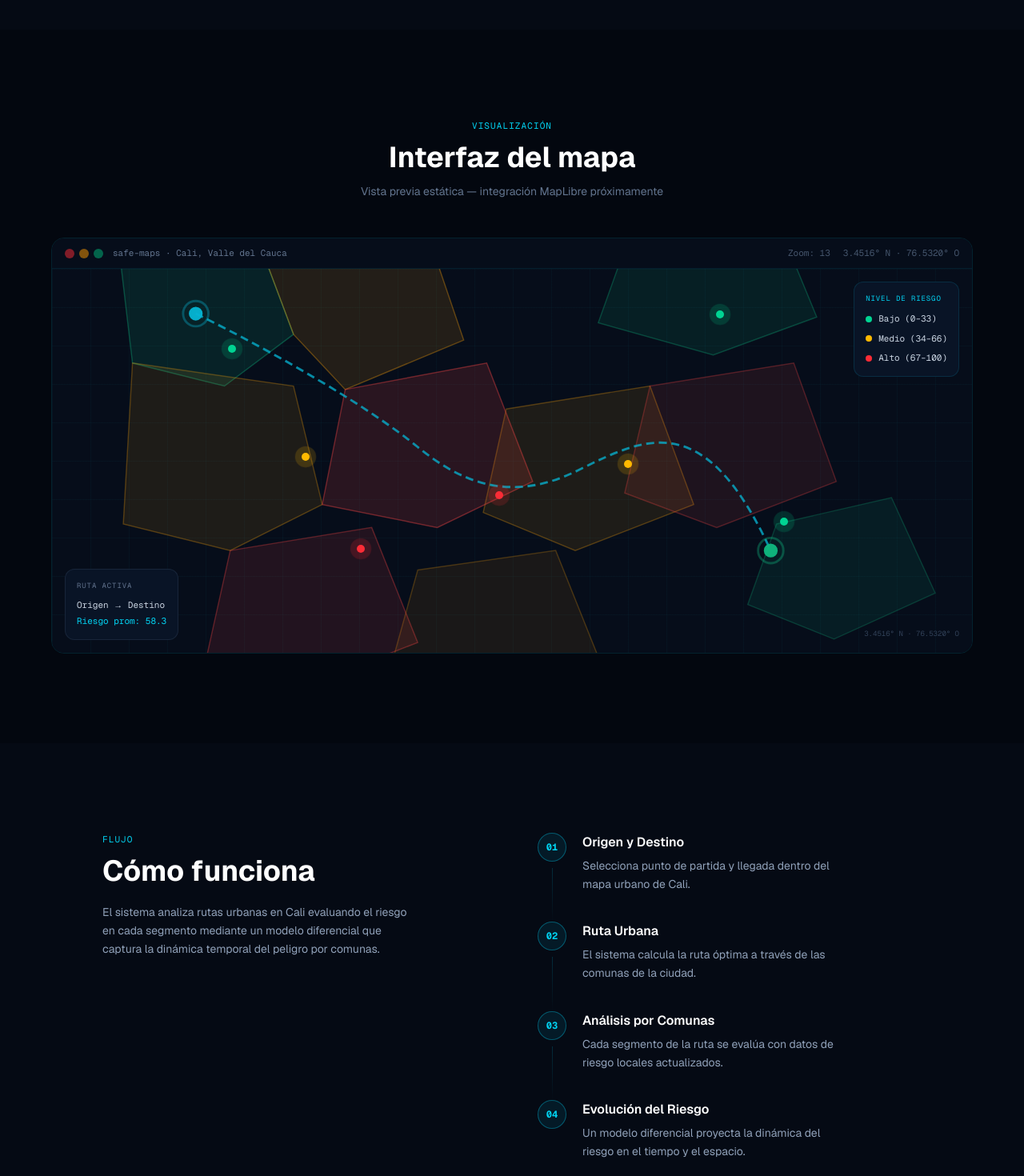
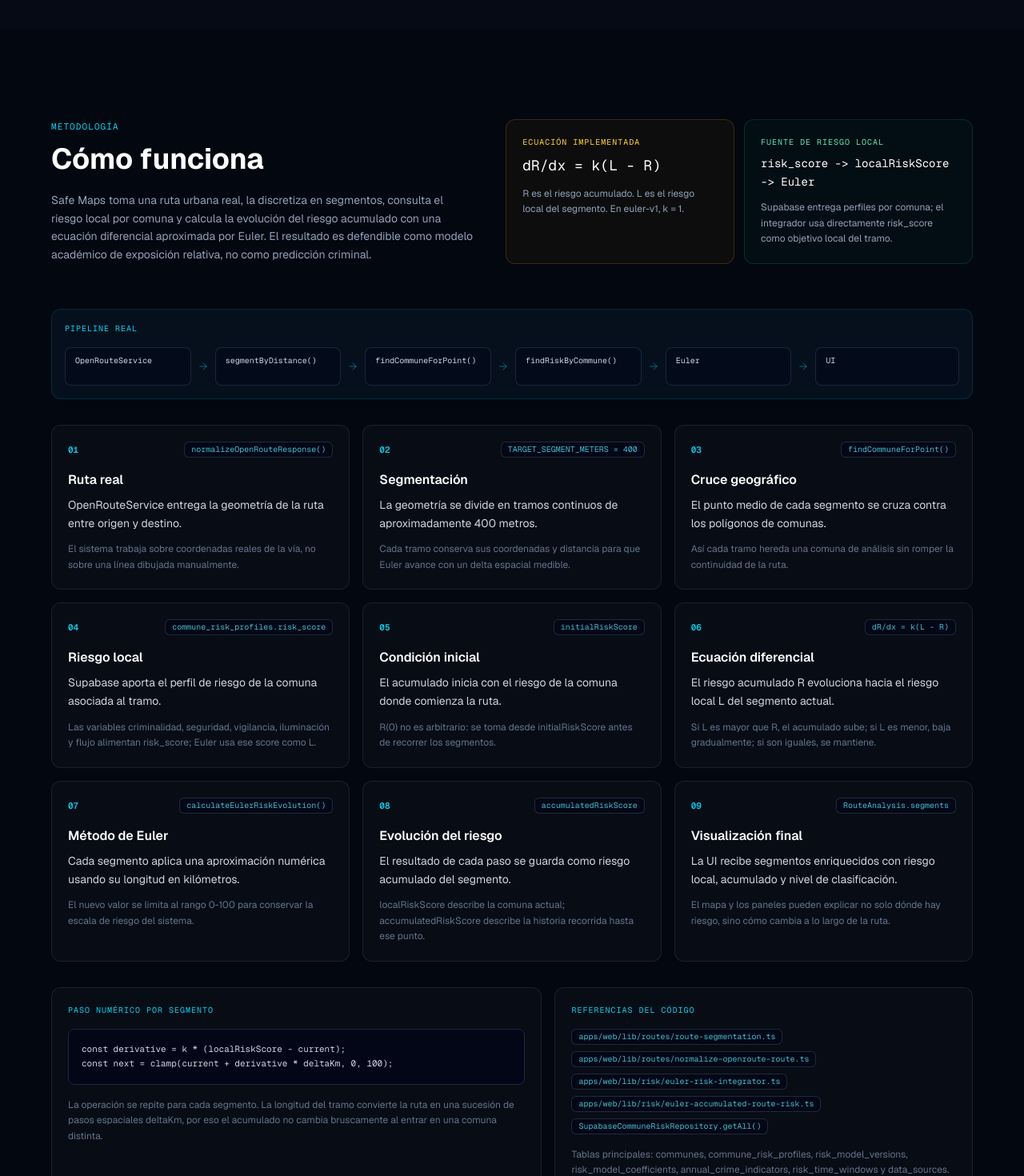
Before and after one commit to Diego-8520/safe-maps, a Next.js app in the folder apps/web/: page / in a window 1280 px wide. Shown: the part 1330-2800 px from the top of the page at 80% size. Built offline with nearby package versions, Linux system fonts and the light colour scheme.

Commit message:
fix(web): Landing page mejorada para sustentacion

```diff
--- a/apps/web/app/page.tsx
+++ b/apps/web/app/page.tsx
@@ -83,7 +83,6 @@ function Navbar() {
       <div className="hidden md:flex items-center gap-8">
         {[
           { label: "Características", href: "#features" },
-          { label: "Mapa", href: "#map" },
           { label: "Metodología", href: "#flow" },
         ].map(({ label, href }) => (
           <a
@@ -277,242 +276,9 @@ function Features() {
           <FeatureCard
             icon={IconFunction}
             title="Modelo Diferencial"
-            description="Sistema de ecuaciones diferenciales que modela la evolución espaciotemporal del riesgo."
+            description="Ecuación diferencial resuelta con Euler para modelar la evolución del riesgo acumulado por distancia."
             accent="amber"
           />
-        </div>
-      </div>
-    </section>
-  );
-}
-
-// --- Map Preview ---
-
-type RiskLevel = "low" | "medium" | "high";
-
-type RiskDotProps = { x: number; y: number; level: RiskLevel };
-
-const DOT_COLORS: Record<RiskLevel, string> = {
-  low: "bg-emerald-400",
-  medium: "bg-amber-400",
-  high: "bg-red-500",
-};
-const RING_COLORS: Record<RiskLevel, string> = {
-  low: "bg-emerald-400/25",
-  medium: "bg-amber-400/25",
-  high: "bg-red-500/25",
-};
-
-function RiskDot({ x, y, level }: RiskDotProps) {
-  return (
-    <div
-      className="absolute -translate-x-1/2 -translate-y-1/2"
-      style={{ left: `${x}%`, top: `${y}%` }}
-    >
-      <div
-        className={`absolute w-5 h-5 -translate-x-1/2 -translate-y-1/2 rounded-full ${RING_COLORS[level]} animate-ping`}
-      />
-      <div
-        className={`relative w-2.5 h-2.5 rounded-full ${DOT_COLORS[level]} -translate-x-1/2 -translate-y-1/2`}
-      />
-    </div>
-  );
-}
-
-function MapPreview() {
-  return (
-    <section id="map" className="py-28 px-6 bg-[#03070f]">
-      <div className="max-w-6xl mx-auto">
-        <div className="text-center mb-12">
-          <p className="text-[11px] font-mono text-cyan-400 uppercase tracking-widest mb-3">
-            Visualización
-          </p>
-          <h2 className="text-3xl md:text-4xl font-bold text-white">
-            Interfaz del mapa
-          </h2>
-          <p className="mt-3 text-sm text-slate-500">
-            Vista previa estática — integración MapLibre próximamente
-          </p>
-        </div>
-
-        <div className="rounded-2xl overflow-hidden border border-cyan-500/15">
-          {/* Toolbar */}
-          <div className="flex items-center justify-between px-4 py-2.5 bg-[#060d1a] border-b border-cyan-500/10">
-            <div className="flex items-center gap-3">
-              <div className="flex gap-1.5">
-                <div className="w-3 h-3 rounded-full bg-red-500/50" />
-                <div className="w-3 h-3 rounded-full bg-amber-500/50" />
-                <div className="w-3 h-3 rounded-full bg-emerald-500/50" />
-              </div>
-              <span className="text-[11px] font-mono text-slate-500">
-                safe-maps · Cali, Valle del Cauca
-              </span>
-            </div>
-            <div className="hidden sm:flex items-center gap-4 text-[11px] font-mono text-slate-600">
-              <span>Zoom: 13</span>
-              <span>3.4516° N · 76.5320° O</span>
-            </div>
-          </div>
-
-          {/* Map body */}
-          <div className="relative h-[480px] bg-[#060d1a] overflow-hidden">
-            {/* Grid */}
-            <div className="absolute inset-0 bg-[linear-gradient(rgba(6,182,212,0.035)_1px,transparent_1px),linear-gradient(90deg,rgba(6,182,212,0.035)_1px,transparent_1px)] bg-[size:48px_48px]" />
-
-            {/* SVG zones */}
-            <svg
-              viewBox="0 0 800 480"
-              className="absolute inset-0 w-full h-full"
-              preserveAspectRatio="xMidYMid slice"
-            >
-              {/* Low risk — emerald */}
-              <polygon
-                points="60,70 180,50 210,130 150,175 70,155"
-                fill="rgba(16,185,129,0.12)"
-                stroke="rgba(16,185,129,0.35)"
-                strokeWidth="1"
-              />
-              <polygon
-                points="500,50 630,30 665,115 575,148 475,120"
-                fill="rgba(16,185,129,0.10)"
-                stroke="rgba(16,185,129,0.30)"
-                strokeWidth="1"
-              />
-              <polygon
-                points="630,295 730,272 768,355 680,395 605,365"
-                fill="rgba(16,185,129,0.09)"
-                stroke="rgba(16,185,129,0.25)"
-                strokeWidth="1"
-              />
-
-              {/* Medium risk — amber */}
-              <polygon
-                points="180,50 325,38 358,135 255,178 210,130"
-                fill="rgba(245,158,11,0.12)"
-                stroke="rgba(245,158,11,0.35)"
-                strokeWidth="1"
-              />
-              <polygon
-                points="70,155 210,175 235,278 155,318 62,295"
-                fill="rgba(245,158,11,0.10)"
-                stroke="rgba(245,158,11,0.30)"
-                strokeWidth="1"
-              />
-              <polygon
-                points="395,195 520,175 558,278 455,318 375,285"
-                fill="rgba(245,158,11,0.10)"
-                stroke="rgba(245,158,11,0.30)"
-                strokeWidth="1"
-              />
-              <polygon
-                points="318,335 438,318 478,418 375,438 295,418"
-                fill="rgba(245,158,11,0.08)"
-                stroke="rgba(245,158,11,0.25)"
-                strokeWidth="1"
-              />
-
-              {/* High risk — red */}
-              <polygon
-                points="255,178 378,155 418,258 335,298 235,278"
-                fill="rgba(239,68,68,0.15)"
-                stroke="rgba(239,68,68,0.42)"
-                strokeWidth="1"
-              />
-              <polygon
-                points="155,318 278,298 318,398 215,438 135,408"
-                fill="rgba(239,68,68,0.12)"
-                stroke="rgba(239,68,68,0.35)"
-                strokeWidth="1"
-              />
-              <polygon
-                points="520,175 645,155 682,258 578,298 498,268"
-                fill="rgba(239,68,68,0.10)"
-                stroke="rgba(239,68,68,0.30)"
-                strokeWidth="1"
-              />
-
-              {/* Route */}
-              <path
-                d="M 125 112 C 198 148 278 195 318 228 C 355 258 398 278 458 248 C 518 218 568 195 625 318"
-                stroke="rgba(6,182,212,0.75)"
-                strokeWidth="2"
-                fill="none"
-                strokeDasharray="7 4"
-              />
-
-              {/* Origin */}
-              <circle cx="125" cy="112" r="6" fill="rgba(6,182,212,0.95)" />
-              <circle
-                cx="125"
-                cy="112"
-                r="11"
-                fill="none"
-                stroke="rgba(6,182,212,0.35)"
-                strokeWidth="2"
-              />
-
-              {/* Destination */}
-              <circle cx="625" cy="318" r="6" fill="rgba(16,185,129,0.95)" />
-              <circle
-                cx="625"
-                cy="318"
-                r="11"
-                fill="none"
-                stroke="rgba(16,185,129,0.35)"
-                strokeWidth="2"
-              />
-            </svg>
-
-            {/* Risk dots */}
-            <RiskDot x={20} y={22} level="low" />
-            <RiskDot x={73} y={13} level="low" />
-            <RiskDot x={28} y={50} level="medium" />
-            <RiskDot x={49} y={60} level="high" />
-            <RiskDot x={34} y={74} level="high" />
-            <RiskDot x={63} y={52} level="medium" />
-            <RiskDot x={80} y={67} level="low" />
-
-            {/* Scan line */}
-            <div
-              className="absolute left-0 right-0 h-20 bg-gradient-to-b from-transparent via-cyan-400/6 to-transparent pointer-events-none"
-              style={{ animation: "scanline 7s ease-in-out infinite" }}
-            />
-
-            {/* Legend */}
-            <div className="absolute top-4 right-4 bg-[#0a1628]/90 border border-cyan-500/15 rounded-xl p-3.5 text-[11px] font-mono backdrop-blur-sm">
-              <p className="text-cyan-400 uppercase tracking-widest text-[9px] mb-2.5">
-                Nivel de riesgo
-              </p>
-              <div className="space-y-2">
-                <div className="flex items-center gap-2">
-                  <div className="w-2 h-2 rounded-full bg-emerald-400" />
-                  <span className="text-slate-300">Bajo (0–33)</span>
-                </div>
-                <div className="flex items-center gap-2">
-                  <div className="w-2 h-2 rounded-full bg-amber-400" />
-                  <span className="text-slate-300">Medio (34–66)</span>
-                </div>
-                <div className="flex items-center gap-2">
-                  <div className="w-2 h-2 rounded-full bg-red-500" />
-                  <span className="text-slate-300">Alto (67–100)</span>
-                </div>
-              </div>
-            </div>
-
-            {/* Route info */}
-            <div className="absolute bottom-4 left-4 bg-[#0a1628]/90 border border-slate-700/40 rounded-xl p-3.5 text-[11px] font-mono backdrop-blur-sm">
-              <p className="text-slate-500 text-[9px] uppercase tracking-widest mb-2">
-                Ruta activa
-              </p>
-              <p className="text-slate-300">Origen → Destino</p>
-              <p className="text-cyan-400 mt-1">Riesgo prom: 58.3</p>
-            </div>
-
-            {/* Coordinates watermark */}
-            <p className="absolute bottom-4 right-4 text-[9px] font-mono text-slate-700">
-              3.4516° N · 76.5320° O
-            </p>
-          </div>
         </div>
       </div>
     </section>
@@ -525,25 +291,146 @@ type FlowStepProps = {
   step: string;
   title: string;
   description: string;
-  isLast?: boolean;
+  detail: string;
+  reference: string;
 };
 
-function FlowStep({ step, title, description, isLast }: FlowStepProps) {
+const FLOW_STEPS: FlowStepProps[] = [
+  {
+    step: "01",
+    title: "Ruta real",
+    description:
+      "OpenRouteService entrega la geometría de la ruta entre origen y destino.",
+    detail:
+      "El sistema trabaja sobre coordenadas reales de la vía, no sobre una línea dibujada manualmente.",
+    reference: "normalizeOpenRouteResponse()",
+  },
+  {
+    step: "02",
+    title: "Segmentación",
+    description:
+      "La geometría se divide en tramos continuos de aproximadamente 400 metros.",
+    detail:
+      "Cada tramo conserva sus coordenadas y distancia para que Euler avance con un delta espacial medible.",
+    reference: "TARGET_SEGMENT_METERS = 400",
+  },
+  {
+    step: "03",
+    title: "Cruce geográfico",
+    description:
+      "El punto medio de cada segmento se cruza contra los polígonos de comunas.",
+    detail:
+      "Así cada tramo hereda una comuna de análisis sin romper la continuidad de la ruta.",
+    reference: "findCommuneForPoint()",
+  },
+  {
+    step: "04",
+    title: "Riesgo local",
+    description:
+      "Supabase aporta el perfil de riesgo de la comuna asociada al tramo.",
+    detail:
+      "Las variables criminalidad, seguridad, vigilancia, iluminación y flujo alimentan risk_score; Euler usa ese score como L.",
+    reference: "commune_risk_profiles.risk_score",
+  },
+  {
+    step: "05",
+    title: "Condición inicial",
+    description:
+      "El acumulado inicia con el riesgo de la comuna donde comienza la ruta.",
+    detail:
+      "R(0) no es arbitrario: se toma desde initialRiskScore antes de recorrer los segmentos.",
+    reference: "initialRiskScore",
+  },
+  {
+    step: "06",
+    title: "Ecuación diferencial",
+    description:
+      "El riesgo acumulado R evoluciona hacia el riesgo local L del segmento actual.",
+    detail:
+      "Si L es mayor que R, el acumulado sube; si L es menor, baja gradualmente; si son iguales, se mantiene.",
+    reference: "dR/dx = k(L - R)",
+  },
+  {
+    step: "07",
+    title: "Método de Euler",
+    description:
+      "Cada segmento aplica una aproximación numérica usando su longitud en kilómetros.",
+    detail:
+      "El nuevo valor se limita al rango 0-100 para conservar la escala de riesgo del sistema.",
+    reference: "calculateEulerRiskEvolution()",
+  },
+  {
+    step: "08",
+    title: "Evolución del riesgo",
+    description:
+      "El resultado de cada paso se guarda como riesgo acumulado del segmento.",
+    detail:
+      "localRiskScore describe la comuna actual; accumulatedRiskScore describe la historia recorrida hasta ese punto.",
+    reference: "accumulatedRiskScore",
+  },
+  {
+    step: "09",
+    title: "Visualización final",
+    description:
+      "La UI recibe segmentos enriquecidos con riesgo local, acumulado y nivel de clasificación.",
+    detail:
+      "El mapa y los paneles pueden explicar no solo dónde hay riesgo, sino cómo cambia a lo largo de la ruta.",
+    reference: "RouteAnalysis.segments",
+  },
+];
+
+function ReferenceBadge({ children }: { children: React.ReactNode }) {
   return (
-    <div className="flex gap-5">
-      <div className="flex flex-col items-center">
-        <div className="w-9 h-9 rounded-full border border-cyan-500/40 bg-cyan-500/10 flex items-center justify-center text-cyan-400 font-mono text-xs font-bold shrink-0">
+    <span className="inline-flex w-fit rounded-md border border-slate-700/60 bg-slate-950/70 px-2 py-1 font-mono text-[10px] leading-none text-cyan-300/80">
+      {children}
+    </span>
+  );
+}
+
+function FlowStep({ step, title, description, detail, reference }: FlowStepProps) {
+  return (
+    <article className="rounded-xl border border-white/8 bg-white/[0.025] p-5 transition-colors duration-200 hover:border-cyan-500/30">
+      <div className="mb-4 flex items-center justify-between gap-3">
+        <span className="font-mono text-[11px] font-semibold text-cyan-400">
           {step}
+        </span>
+        <ReferenceBadge>{reference}</ReferenceBadge>
       </div>
-        {!isLast && (
-          <div className="w-px flex-1 min-h-[36px] mt-2 bg-gradient-to-b from-cyan-500/20 to-transparent" />
+      <h3 className="mb-2 text-base font-semibold text-white">{title}</h3>
+      <p className="text-sm leading-relaxed text-slate-300">{description}</p>
+      <p className="mt-3 text-xs leading-relaxed text-slate-500">{detail}</p>
+    </article>
+  );
+}
+
+function PipelineRail() {
+  const stages = [
+    "OpenRouteService",
+    "segmentByDistance()",
+    "findCommuneForPoint()",
+    "findRiskByCommune()",
+    "Euler",
+    "UI",
+  ];
+
+  return (
+    <div className="rounded-xl border border-cyan-500/15 bg-[#06101d] p-4">
+      <p className="mb-4 text-[10px] font-mono uppercase tracking-widest text-cyan-400">
+        Pipeline real
+      </p>
+      <div className="grid gap-2 sm:grid-cols-3 lg:grid-cols-6">
+        {stages.map((stage, index) => (
+          <div key={stage} className="flex items-center gap-2">
+            <div className="min-h-12 flex-1 rounded-lg border border-slate-700/50 bg-slate-950/40 px-3 py-2">
+              <p className="font-mono text-[10px] leading-relaxed text-slate-300">
+                {stage}
+              </p>
+            </div>
+            {index < stages.length - 1 && (
+              <IconArrow className="hidden h-3.5 w-3.5 shrink-0 text-cyan-500/60 lg:block" />
             )}
           </div>
-      <div className="pb-9">
-        <h3 className="text-white font-semibold mb-1.5">{title}</h3>
-        <p className="text-sm text-slate-400 leading-relaxed max-w-xs">
-          {description}
-        </p>
+        ))}
       </div>
     </div>
   );
@@ -551,43 +438,94 @@ function FlowStep({ step, title, description, isLast }: FlowStepProps) {
 
 function FlowSection() {
   return (
-    <section id="flow" className="py-28 px-6 bg-[#050a14]">
-      <div className="max-w-5xl mx-auto grid md:grid-cols-2 gap-16 items-start">
+    <section id="flow" className="px-6 py-28 bg-[#03070f]">
+      <div className="mx-auto max-w-6xl">
+        <div className="mb-14 grid gap-10 lg:grid-cols-[0.95fr_1.05fr] lg:items-end">
           <div>
-          <p className="text-[11px] font-mono text-cyan-400 uppercase tracking-widest mb-3">
-            Flujo
+            <p className="mb-3 text-[11px] font-mono uppercase tracking-widest text-cyan-400">
+              Metodología
             </p>
-          <h2 className="text-3xl md:text-4xl font-bold text-white mb-5">
+            <h2 className="mb-5 text-3xl font-bold text-white md:text-4xl">
               Cómo funciona
             </h2>
-          <p className="text-slate-400 leading-relaxed text-sm max-w-sm">
-            El sistema analiza rutas urbanas en Cali evaluando el riesgo en cada
-            segmento mediante un modelo diferencial que captura la dinámica
-            temporal del peligro por comunas.
+            <p className="max-w-xl text-sm leading-relaxed text-slate-400">
+              Safe Maps toma una ruta urbana real, la discretiza en segmentos,
+              consulta el riesgo local por comuna y calcula la evolución del
+              riesgo acumulado con una ecuación diferencial aproximada por Euler.
+              El resultado es defendible como modelo académico de exposición
+              relativa, no como predicción criminal.
             </p>
           </div>
-        <div>
-          <FlowStep
-            step="01"
-            title="Origen y Destino"
-            description="Selecciona punto de partida y llegada dentro del mapa urbano de Cali."
-          />
-          <FlowStep
-            step="02"
-            title="Ruta Urbana"
-            description="El sistema calcula la ruta óptima a través de las comunas de la ciudad."
-          />
-          <FlowStep
-            step="03"
-            title="Análisis por Comunas"
-            description="Cada segmento de la ruta se evalúa con datos de riesgo locales actualizados."
-          />
-          <FlowStep
-            step="04"
-            title="Evolución del Riesgo"
-            description="Un modelo diferencial proyecta la dinámica del riesgo en el tiempo y el espacio."
-            isLast
-          />
+
+          <div className="grid gap-3 sm:grid-cols-2">
+            <div className="rounded-xl border border-amber-500/20 bg-amber-500/[0.045] p-5">
+              <p className="mb-2 text-[10px] font-mono uppercase tracking-widest text-amber-300">
+                Ecuación implementada
+              </p>
+              <p className="font-mono text-lg text-white">dR/dx = k(L - R)</p>
+              <p className="mt-3 text-xs leading-relaxed text-slate-400">
+                R es el riesgo acumulado. L es el riesgo local del segmento. En
+                euler-v1, k = 1.
+              </p>
+            </div>
+
+            <div className="rounded-xl border border-emerald-500/20 bg-emerald-500/[0.04] p-5">
+              <p className="mb-2 text-[10px] font-mono uppercase tracking-widest text-emerald-300">
+                Fuente de riesgo local
+              </p>
+              <p className="font-mono text-sm leading-relaxed text-white">
+                risk_score -&gt; localRiskScore -&gt; Euler
+              </p>
+              <p className="mt-3 text-xs leading-relaxed text-slate-400">
+                Supabase entrega perfiles por comuna; el integrador usa
+                directamente risk_score como objetivo local del tramo.
+              </p>
+            </div>
+          </div>
+        </div>
+
+        <PipelineRail />
+
+        <div className="mt-8 grid gap-4 md:grid-cols-2 lg:grid-cols-3">
+          {FLOW_STEPS.map((item) => (
+            <FlowStep key={item.step} {...item} />
+          ))}
+        </div>
+
+        <div className="mt-8 grid gap-4 lg:grid-cols-[1.08fr_0.92fr]">
+          <div className="rounded-xl border border-white/8 bg-white/[0.025] p-5">
+            <p className="mb-4 text-[10px] font-mono uppercase tracking-widest text-cyan-400">
+              Paso numérico por segmento
+            </p>
+            <pre className="overflow-x-auto rounded-lg border border-slate-800 bg-slate-950/80 p-4 text-[11px] leading-relaxed text-slate-300">
+              <code>{`const derivative = k * (localRiskScore - current);
+const next = clamp(current + derivative * deltaKm, 0, 100);`}</code>
+            </pre>
+            <p className="mt-4 text-xs leading-relaxed text-slate-500">
+              La operación se repite para cada segmento. La longitud del tramo
+              convierte la ruta en una sucesión de pasos espaciales deltaKm, por
+              eso el acumulado no cambia bruscamente al entrar en una comuna
+              distinta.
+            </p>
+          </div>
+
+          <div className="rounded-xl border border-white/8 bg-white/[0.025] p-5">
+            <p className="mb-4 text-[10px] font-mono uppercase tracking-widest text-cyan-400">
+              Referencias del código
+            </p>
+            <div className="flex flex-wrap gap-2">
+              <ReferenceBadge>apps/web/lib/routes/route-segmentation.ts</ReferenceBadge>
+              <ReferenceBadge>apps/web/lib/routes/normalize-openroute-route.ts</ReferenceBadge>
+              <ReferenceBadge>apps/web/lib/risk/euler-risk-integrator.ts</ReferenceBadge>
+              <ReferenceBadge>apps/web/lib/risk/euler-accumulated-route-risk.ts</ReferenceBadge>
+              <ReferenceBadge>SupabaseCommuneRiskRepository.getAll()</ReferenceBadge>
+            </div>
+            <p className="mt-4 text-xs leading-relaxed text-slate-500">
+              Tablas principales: communes, commune_risk_profiles,
+              risk_model_versions, risk_model_coefficients,
+              annual_crime_indicators, risk_time_windows y data_sources.
+            </p>
+          </div>
         </div>
       </div>
     </section>
@@ -622,7 +560,6 @@ export default function Page() {
       <Navbar />
       <Hero />
       <Features />
-      <MapPreview />
       <FlowSection />
       <Footer />
     </>
```
Lines whose indentation alone changed are shown as unchanged.
